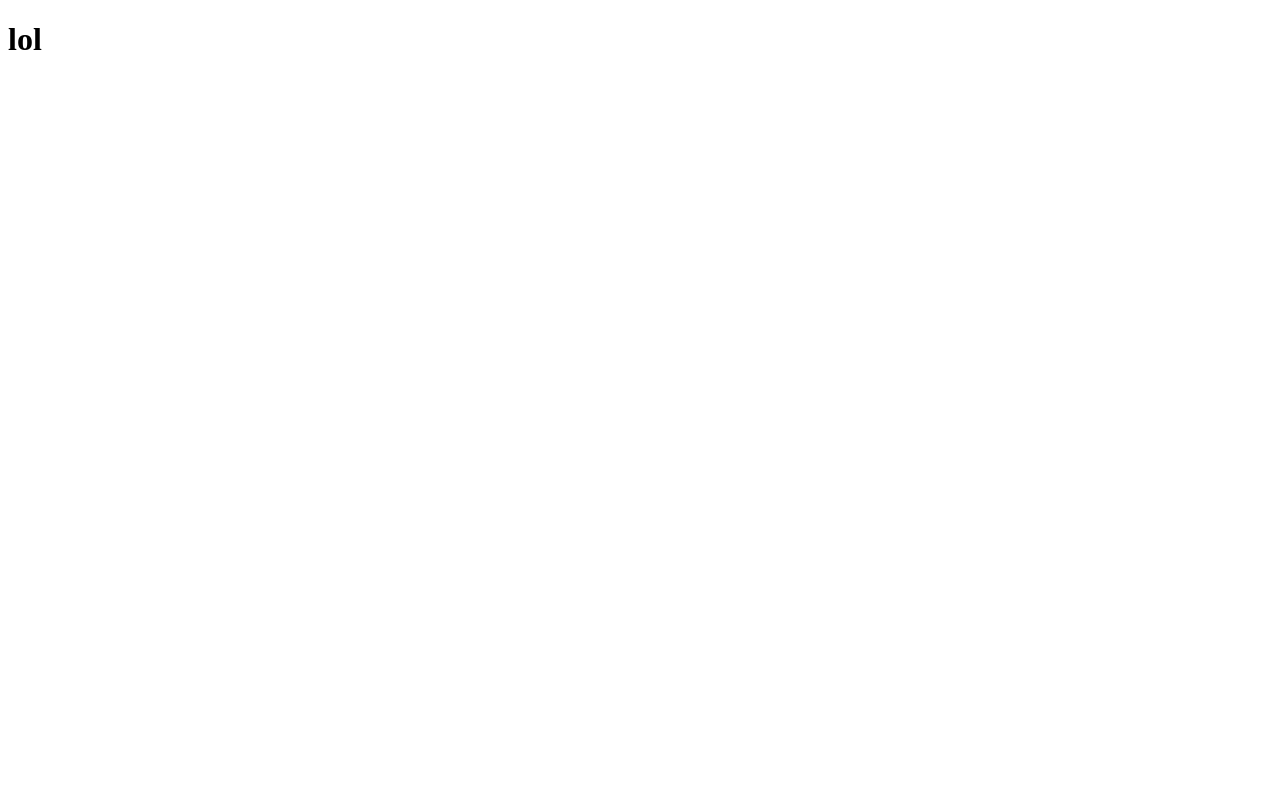
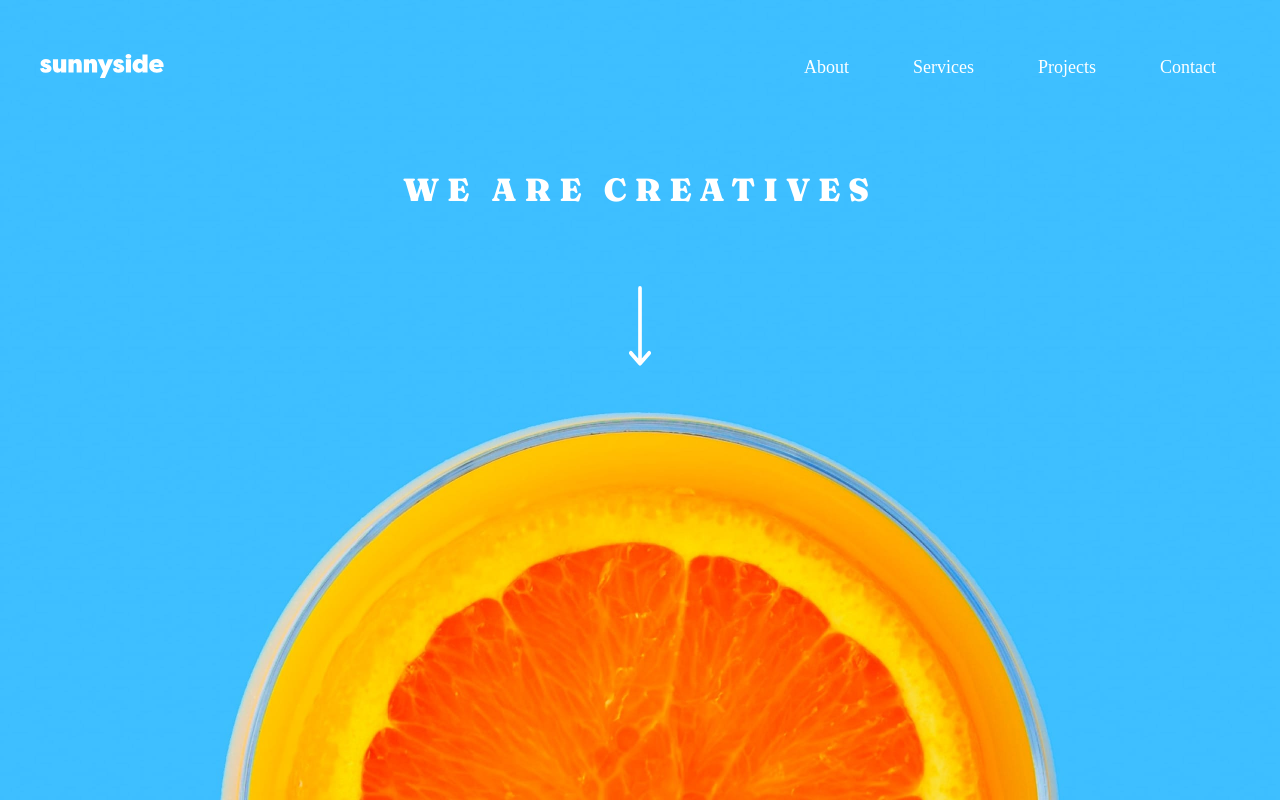
Before and after one commit to paocomalho1/Projeto, a React (Create React App) app: page / in a window 1280 px wide. Built offline with nearby package versions, Linux system fonts and the light colour scheme.

Commit message:
cabecalho

```diff
--- a/src/App.js
+++ b/src/App.js
@@ -1,11 +1,14 @@
 import React, { Component } from 'react';
+import "./assets/css/reset.css"
+import "./assets/css/style.css"
+import Cabecalho from './components/Cabecalho';
 
 class App extends Component {
 
 
   render() {
     return (
-      <h1> lol </h1>
+      <Cabecalho/>
     );
   }
 }
--- /dev/null
+++ b/src/assets/css/reset.css
@@ -0,0 +1,48 @@
+/* http://meyerweb.com/eric/tools/css/reset/
+   v2.0 | 20110126
+   License: none (public domain)
+*/
+
+html, body, div, span, applet, object, iframe,
+h1, h2, h3, h4, h5, h6, p, blockquote, pre,
+a, abbr, acronym, address, big, cite, code,
+del, dfn, em, img, ins, kbd, q, s, samp,
+small, strike, strong, sub, sup, tt, var,
+b, u, i, center,
+dl, dt, dd, ol, ul, li,
+fieldset, form, label, legend,
+table, caption, tbody, tfoot, thead, tr, th, td,
+article, aside, canvas, details, embed,
+figure, figcaption, footer, header, hgroup,
+menu, nav, output, ruby, section, summary,
+time, mark, audio, video {
+	margin: 0;
+	padding: 0;
+	border: 0;
+	font-size: 100%;
+	font: inherit;
+	vertical-align: baseline;
+}
+/* HTML5 display-role reset for older browsers */
+article, aside, details, figcaption, figure,
+footer, header, hgroup, menu, nav, section {
+	display: block;
+}
+body {
+	line-height: 1;
+}
+ol, ul {
+	list-style: none;
+}
+blockquote, q {
+	quotes: none;
+}
+blockquote:before, blockquote:after,
+q:before, q:after {
+	content: '';
+	content: none;
+}
+table {
+	border-collapse: collapse;
+	border-spacing: 0;
+}
--- /dev/null
+++ b/src/assets/css/style.css
@@ -0,0 +1,86 @@
+@import url("https://fonts.googleapis.com/css2?family=Barlow:wght@600&family=Montserrat:wght@300;400;700&family=Open+Sans:ital,wght@0,300;0,400;1,700&display=swap");
+@import url("https://fonts.googleapis.com/css2?family=Barlow:wght@600&family=Fraunces:wght@700&display=swap");
+@import url("https://fonts.googleapis.com/css2?family=Barlow:wght@600&family=Fraunces:wght@900&display=swap");
+.conteiner {
+  display: flex;
+  flex-direction: column;
+  align-items: center;
+}
+
+.cabecalho {
+  background: url(../images/desktop/image-header.jpg) no-repeat center/cover;
+  height: calc(100vh - 80px);
+  display: flex;
+  flex-direction: column;
+  padding: 2.5rem;
+}
+.cabecalho__conteiner {
+  display: flex;
+  align-items: center;
+  justify-content: space-between;
+}
+.cabecalho__menu .menu__itens {
+  display: flex;
+  align-items: center;
+  justify-content: space-around;
+}
+@media only screen and (max-width: 375px) {
+  .cabecalho__menu .menu__itens {
+    display: none;
+  }
+}
+.cabecalho__menu .menu__item {
+  margin-right: 1rem;
+  padding: 1.125rem 1.5rem;
+  border-radius: 25px;
+  transition: opacity 300ms ease-in-out;
+}
+.cabecalho__menu .menu__item:last-child {
+  margin-right: 0;
+}
+.cabecalho__menu .menu__item:hover {
+  background-color: rgba(255, 255, 255, 0.3);
+  font-size: 15px;
+  text-transform: uppercase;
+}
+.cabecalho__menu .menu__link {
+  color: white;
+  text-decoration: none;
+}
+.cabecalho__menu .menu__hamburger {
+  display: none;
+}
+@media only screen and (max-width: 375px) {
+  .cabecalho__menu .menu__hamburger {
+    display: flex;
+    flex-direction: column;
+  }
+}
+.cabecalho__menu .menu__hamburger-bar {
+  height: 2px;
+  margin: 3px;
+  width: 26px;
+  background-color: white;
+}
+.cabecalho__titulo {
+  font-size: 2rem;
+  font-family: "Fraunces", serif;
+  font-weight: 900;
+  color: white;
+  margin-bottom: 5rem;
+  margin-top: 5rem;
+  letter-spacing: 0.5rem;
+  text-transform: uppercase;
+  text-align: center;
+}
+.cabecalho__ceta {
+  height: 80px;
+  width: 22px;
+}
+
+body {
+  font-size: 18px;
+  box-sizing: content-box;
+}
+
+/*# sourceMappingURL=style.css.map */
--- /dev/null
+++ b/src/assets/scss/components/_index.scss
@@ -0,0 +1 @@
+@forward "cabecalho";
--- /dev/null
+++ b/src/assets/scss/components/cabecalho.scss
@@ -0,0 +1,101 @@
+@use "../utilitarios" as *;
+
+.conteiner{
+    display: flex;
+    flex-direction: column;
+    align-items: center;
+}
+
+.cabecalho{
+
+    background: url(../images/desktop/image-header.jpg) no-repeat center / cover;
+    height: calc(100vh - 80px);
+    display: flex;
+    flex-direction: column;
+    padding: pxToRem(40);
+
+    &__conteiner{
+        display: flex;
+        align-items: center;
+        justify-content: space-between;
+    }
+
+    &__logo{
+
+    }
+
+    &__menu{
+
+        .menu{
+
+            &__itens{
+
+                display: flex;
+                align-items: center;
+                justify-content: space-around;
+                @include celular{
+                    display: none;
+                }
+
+            }
+
+            &__item{
+
+                margin-right: pxToRem(16);
+                padding: pxToRem(18) pxToRem(24);
+
+                border-radius: 25px;
+                transition: opacity 300ms ease-in-out;
+                &:last-child{
+                    margin-right: 0;
+                }
+                &:hover{
+                    background-color:rgba(255, 255, 255, 0.3);
+                    font-size: 15px;
+                    text-transform: uppercase;
+                }
+
+
+            }
+
+            &__link{
+
+                color: $branco;
+                text-decoration: none;
+
+            }
+            &__hamburger{
+                display: none;
+                @include celular{
+                    display: flex;
+                    flex-direction: column;
+                }
+            }
+            &__hamburger-bar{
+                height: 2px;
+                margin: 3px;
+                width: 26px;
+                background-color: $branco;
+
+            }
+
+        }
+
+    }
+    &__titulo{
+        font-size: pxToRem(32);
+        @include Fraunces-dark;
+        color: $branco;
+        margin-bottom: 5rem;
+        margin-top: 5rem;
+        letter-spacing: pxToRem(8);
+        text-transform: uppercase;
+        text-align: center;
+    }
+    &__ceta{
+        height: 80px;
+        width: 22px;
+
+    }
+
+}
--- /dev/null
+++ b/src/assets/scss/style.scss
@@ -0,0 +1,6 @@
+@use "../scss/components";
+
+body{
+    font-size: 18px;
+    box-sizing: content-box;
+}
--- /dev/null
+++ b/src/assets/scss/utilitarios/_index.scss
@@ -0,0 +1,3 @@
+@forward "funcoes";
+@forward "mixins";
+@forward "variaveis";
--- /dev/null
+++ b/src/assets/scss/utilitarios/funcoes.scss
@@ -0,0 +1,4 @@
+@function pxToRem($value) {
+    $remValue: ($value / 16) + rem;
+    @return $remValue;
+}
--- /dev/null
+++ b/src/assets/scss/utilitarios/variaveis.scss
@@ -0,0 +1,40 @@
+
+// cores primarias
+$vermelho-claro: hsl(7, 99%, 70%);
+$amarelo: hsl(51, 100%, 49%);
+$esmeralda: hsl(167, 40%, 24%);
+$azul-escuro: hsl(198, 62%, 26%);
+$esmeralda-claro: hsl(168, 34%, 41%);
+
+//neutro
+
+$azul-dark: hsl(212, 27%, 19%);
+$azul-cinza-escuro: hsl(213, 9%, 39%);
+$azul-cinza: hsl(232, 10%, 55%);
+$azul-cinza-claro: hsl(210, 4%, 67%);
+$branco: hsl(0, 0%, 100%);
+
+//fonts
+
+//Barlow 600
+@import url('https://fonts.googleapis.com/css2?family=Barlow:wght@600&family=Montserrat:wght@300;400;700&family=Open+Sans:ital,wght@0,300;0,400;1,700&display=swap');
+
+//Fraunces 700
+@import url('https://fonts.googleapis.com/css2?family=Barlow:wght@600&family=Fraunces:wght@700&display=swap');
+
+//Fraunces 900
+@import url('https://fonts.googleapis.com/css2?family=Barlow:wght@600&family=Fraunces:wght@900&display=swap');
+
+@mixin Barlow {
+    font-family: 'Barlow', sans-serif;
+    font-weight: 600;
+}
+
+@mixin Fraunces{
+    font-family: 'Fraunces', serif;
+    font-weight: 700;
+}
+@mixin Fraunces-dark{
+    font-family: 'Fraunces', serif;
+    font-weight: 900;
+}
--- /dev/null
+++ b/src/components/Cabecalho.jsx
@@ -0,0 +1,36 @@
+import React, { Component } from 'react';
+import logo from "../assets/images/logo.svg"
+import ceta from "../assets/images/icon-arrow-down.svg"
+
+
+class Cabecalho extends Component {
+    render() {
+        return (
+            <header className="cabecalho">
+                <div className="cabecalho__conteiner">
+                    <a href=""><img src={logo} alt="" className="logo" /></a>
+                    <nav className="cabecalho__menu menu">
+                        <ul className="menu__itens">
+                            <li className="menu__item"><a href="" className="menu__link">About</a></li>
+                            <li className="menu__item"><a href="" className="menu__link">Services</a></li>
+                            <li className="menu__item"><a href="" className="menu__link">Projects</a></li>
+                            <li className="menu__item"><a href="" className="menu__link">Contact</a></li>
+                        </ul>
+                        <a href="" className="menu__hamburger">
+                            <span className="menu__hamburger-bar"></span>
+                            <span className="menu__hamburger-bar"></span>
+                            <span className="menu__hamburger-bar"></span>
+                        </a>
+                    </nav>
+                </div>
+                <div className="conteiner">
+                    <h1 className="cabecalho__titulo">We are creatives</h1>
+                    <img src={ceta} alt="" className="cabecalho__ceta" />
+                </div>
+
+            </header>
+        );
+    }
+}
+
+export default Cabecalho;
--- /dev/null
+++ b/src/components/index.js
@@ -0,0 +1,2 @@
+import Cabecalho from "./Cabecalho";
+export default Cabecalho;
```
Also changed, not shown: src/assets/scss/utilitarios/mixins.scss (added, +19 -0 lines), 1 other file (tests, documents, lock files or other folders).
